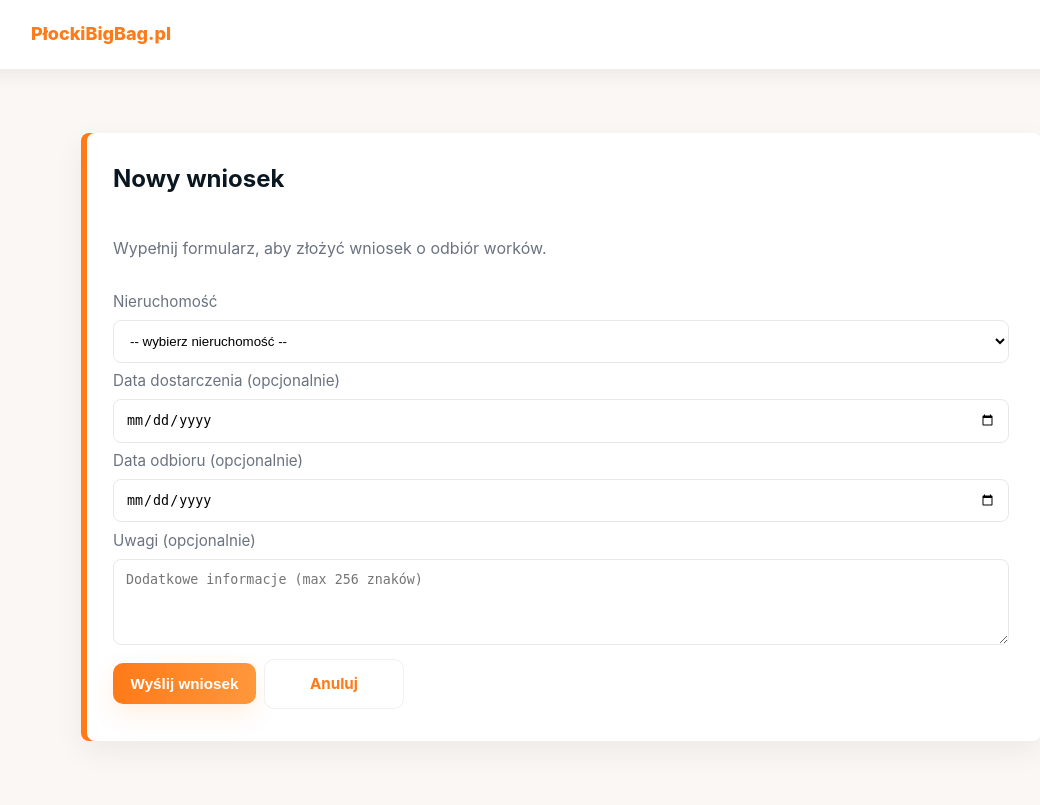
After one commit to aap-hackathon/bigbag, a Python web app: template templates/application_form.html in a window 1280 px wide. The commit adds this page. Shown: the whole page, without its empty margins (79-1119 px from the left). Run offline with Jinja, Linux system fonts and the light colour scheme; the template is opened without the code that fills it, so the values that code supplies are empty.

Commit message:
unfuck: teraz kolej artura v2

```diff
--- /dev/null
+++ b/static/js/application_validation.js
@@ -0,0 +1,247 @@
+function qs(sel, ctx=document){return ctx.querySelector(sel)}
+function qsa(sel, ctx=document){return Array.from(ctx.querySelectorAll(sel))}
+
+// Map of Osiedle name -> numeric id (example mapping)
+const OSIEDLE_MAP = {
+  'Winiary': 1,
+  'Skarpa': 2,
+  'Miodowa': 3,
+  'Stare Miasto': 4,
+  'Tysiąclecia': 5,
+  'Kochanowskiego': 6,
+  'Dworcowa': 7,
+  'Trzepowo': 8,
+  'Łukasiewicza': 9,
+  'Kolegialna': 10,
+  'Wyszogrodzka': 11,
+  'Międzytorze': 12,
+  'Podolszyce Pn.': 13,
+  'Podolszyce Pd.': 14,
+  'Zielony Jar': 15,
+  'Borowiczki': 16,
+  'Imielnica': 17,
+  'Radziwie': 18,
+  'Góry': 19,
+  'Ciechomice': 20,
+  'Pradolina Wisły': 21
+};
+
+function setError(input, message){
+  let el = input.closest('.field') || input.parentElement;
+  let err = el.querySelector('.field-error');
+  if(!err){
+    err = document.createElement('div');
+    err.className = 'field-error';
+    el.appendChild(err);
+  }
+  err.textContent = message;
+  input.classList.add('invalid');
+}
+
+function clearError(input){
+  let el = input.closest('.field') || input.parentElement;
+  let err = el.querySelector('.field-error');
+  if(err) err.textContent = '';
+  input.classList.remove('invalid');
+}
+
+function validateNumber(input, opts={min:null, max:null, required:true}){
+  clearError(input);
+  const v = input.value === '' ? null : Number(input.value);
+  if(opts.required && (v === null || Number.isNaN(v))){
+    setError(input, 'To pole jest wymagane i musi być liczbą');
+    return false;
+  }
+  if(v !== null){
+    if(opts.min !== null && v < opts.min){ setError(input, `Minimalna wartość to ${opts.min}`); return false }
+    if(opts.max !== null && v > opts.max){ setError(input, `Maksymalna wartość to ${opts.max}`); return false }
+  }
+  return true;
+}
+
+function validateDate(input, opts={required:false}){
+  clearError(input);
+  const v = input.value;
+  if(opts.required && !v){ setError(input, 'To pole jest wymagane'); return false }
+  if(v){
+    const d = new Date(v);
+    if(Number.isNaN(d.getTime())){ setError(input, 'Nieprawidłowa data'); return false }
+  }
+  return true;
+}
+
+function validateNotes(input, opts={maxLen:256}){
+  clearError(input);
+  const v = input.value || '';
+  if(v.length > opts.maxLen){ setError(input, `Maksymalna długość to ${opts.maxLen} znaków`); return false }
+  return true;
+}
+
+function validateForm(form){
+  let ok = true;
+  // Required ids (hidden or visible selects)
+  const idEstate = qs('[name="id_estate"]', form);
+  if(idEstate && (!idEstate.value || idEstate.value === '')){ setError(idEstate, 'Wybierz nieruchomość'); ok = false }
+
+  // If user selected to add a new estate, validate the address parts
+  const newEstateFields = qs('#new_estate_fields');
+  if(idEstate && idEstate.value === 'new' && newEstateFields){
+    const osiedle = qs('[name="new_est_osiedle"]', form);
+    const type = qs('[name="new_est_type"]', form);
+    const postal = qs('[name="new_est_postal"]', form);
+    const street = qs('[name="new_est_street"]', form);
+    const building = qs('[name="new_est_building"]', form);
+    const apartment = qs('[name="new_est_apartment"]', form);
+
+    if(osiedle && (!osiedle.value || !(osiedle.value in OSIEDLE_MAP))){ setError(osiedle, 'Wybierz osiedle'); ok = false }
+    if(type && (!type.value || (type.value !== 'mieszkanie' && type.value !== 'dom'))){ setError(type, 'Wybierz typ nieruchomości'); ok = false }
+    // if type is mieszkanie (apartment), validate attachment presence/size/type
+    const attachment = qs('[name="new_est_attachment"]', form);
+    if(type && type.value === 'mieszkanie'){
+      if(attachment){
+        const files = attachment.files;
+        if(!files || files.length === 0){ setError(attachment, 'Dołącz zaświadczenie (pdf/jpg/png)'); ok = false }
+        else {
+          const f = files[0];
+          const maxBytes = 10 * 1024 * 1024; // 10 MB
+          const allowed = ['application/pdf','image/jpeg','image/jpg','image/png'];
+          if(f.size > maxBytes){ setError(attachment, 'Plik nie może być większy niż 10 MB'); ok = false }
+          if(f.type && allowed.indexOf(f.type) === -1){ setError(attachment, 'Nieprawidłowy typ pliku (dozwolone: pdf, jpg, png)'); ok = false }
+          // If type is missing (some browsers), also validate by extension
+          if(!f.type){
+            const name = (f.name || '').toLowerCase();
+            if(!name.match(/\.pdf$|\.jpe?g$|\.png$/)){
+              setError(attachment, 'Nieprawidłowy plik (rozszerzenie)'); ok = false
+            }
+          }
+        }
+      }
+    }
+    if(postal && postal.value){
+      if(!/^[0-9]{2}-[0-9]{3}$/.test(postal.value)){ setError(postal, 'Kod pocztowy powinien mieć format 09-400'); ok = false }
+    } else { setError(postal, 'Wpisz kod pocztowy'); ok = false }
+    if(street && (!street.value || street.value.trim().length < 2)){ setError(street, 'Wpisz nazwę ulicy'); ok = false }
+    if(building && (!building.value || building.value.trim().length < 1)){ setError(building, 'Wpisz numer budynku'); ok = false }
+    // apartment is optional
+  }
+
+  // bag_count removed (not required)
+
+  // dates
+  const arrival = qs('[name="bag_arrival_date"]', form);
+  const depart = qs('[name="bag_depart_date"]', form);
+  if(arrival){ if(!validateDate(arrival, {required:false})) ok = false }
+  if(depart){ if(!validateDate(depart, {required:false})) ok = false }
+  // if both present, arrival <= depart
+  if(arrival && depart && arrival.value && depart.value){
+    const a = new Date(arrival.value);
+    const d = new Date(depart.value);
+    if(a.getTime() > d.getTime()){
+      setError(depart, 'Data zakończenia nie może być wcześniejsza niż data rozpoczęcia');
+      ok = false;
+    }
+  }
+
+  // notes length
+  const notes = qs('[name="notes"]', form);
+  if(notes && !validateNotes(notes)) ok = false;
+
+  return ok;
+}
+
+
+window.addEventListener('load', function(){
+  const form = qs('#applicationForm');
+  if(!form) return;
+
+  // toggle new estate fields when "Dodaj nową nieruchomość" is selected
+  const idEstateSelect = qs('#id_estate', form);
+  const newEstateBlock = qs('#new_estate_fields', form);
+  if(idEstateSelect && newEstateBlock){
+    function toggleNewEstate(){
+      if(idEstateSelect.value === 'new'){
+        newEstateBlock.style.display = 'block';
+      } else {
+        // hide and clear values/errors
+        newEstateBlock.style.display = 'none';
+        qsa('input, textarea', newEstateBlock).forEach(i=>{ i.value = ''; clearError(i); });
+      }
+    }
+    idEstateSelect.addEventListener('change', toggleNewEstate);
+    // run once on load
+    toggleNewEstate();
+  }
+
+  // Toggle attachment visibility when new_est_type changes
+  const newType = qs('#new_est_type', form);
+  const attachmentField = qs('#new_est_attachment_field', form);
+  const attachmentInput = qs('#new_est_attachment', form);
+  if(newType && attachmentField){
+    function toggleAttachment(){
+      if(newType.value === 'mieszkanie'){
+        attachmentField.style.display = 'block';
+      } else {
+        // hide and clear file input + errors
+        attachmentField.style.display = 'none';
+        if(attachmentInput){ attachmentInput.value = ''; clearError(attachmentInput); }
+      }
+    }
+    newType.addEventListener('change', toggleAttachment);
+    // run once on load
+    toggleAttachment();
+  }
+
+  // Enhance file input: show filename in adjacent span and provide a nice button UX
+  const attachmentName = qs('#new_est_attachment_name', form);
+  if(attachmentInput && attachmentName){
+    // wrap input with a visual button if not already
+    const parent = attachmentInput.parentElement;
+    if(parent && !parent.classList.contains('file-input-wrap')){
+      parent.classList.add('file-input-wrap');
+      // create visible button label
+      const btn = document.createElement('label');
+      btn.className = 'btn-file';
+      btn.textContent = 'Załącz plik';
+      // ensure clicking label focuses the file input
+      btn.htmlFor = attachmentInput.id;
+      parent.insertBefore(btn, attachmentInput);
+    }
+
+    attachmentInput.addEventListener('change', function(){
+      clearError(attachmentInput);
+      const f = this.files && this.files[0];
+      if(!f){ attachmentName.textContent = ''; return }
+      attachmentName.textContent = f.name;
+    });
+  }
+
+  // clear errors on input
+  qsa('#applicationForm input, #applicationForm textarea, #applicationForm select').forEach(el=>{
+    el.addEventListener('input', ()=> clearError(el));
+  });
+
+  form.addEventListener('submit', function(e){
+    e.preventDefault();
+    // clear all existing errors first
+    qsa('.field-error', form).forEach(el=> el.textContent='');
+    qsa('.invalid', form).forEach(el=> el.classList.remove('invalid'));
+
+    if(!validateForm(form)){
+      const firstErr = form.querySelector('.field-error:not(:empty)');
+      if(firstErr) firstErr.scrollIntoView({behavior:'smooth', block:'center'});
+      return false;
+    }
+
+    // If valid, show a success message and disable submit to simulate submission (no backend)
+    let success = form.querySelector('.form-success');
+    if(!success){
+      success = document.createElement('div');
+      success.className = 'form-success';
+      success.textContent = 'Wniosek przygotowany. (Front-end-only demo)';
+      form.appendChild(success);
+    }
+    // optionally, reset the form
+    // form.reset();
+    return false;
+  });
+});
--- /dev/null
+++ b/templates/application_form.html
@@ -0,0 +1,144 @@
+<!doctype html>
+<html lang="pl">
+  <head>
+    <meta charset="utf-8" />
+    <meta name="viewport" content="width=device-width, initial-scale=1" />
+    <title>Wyślij wniosek — BigBag</title>
+    <link rel="stylesheet" href="/static/css/base.css" />
+    <link rel="stylesheet" href="/static/css/auth.css" />
+  </head>
+  <body>
+    <header class="site-header">
+      <div class="container">
+        <a class="brand" href="/">PłockiBigBag.pl</a>
+      </div>
+    </header>
+
+    <main class="auth-viewport">
+      <div class="auth-container">
+        <div class="auth-card">
+          <h1>Nowy wniosek</h1>
+          <p class="lead">Wypełnij formularz, aby złożyć wniosek o odbiór worków.</p>
+
+          <form id="applicationForm" class="apply-form" novalidate>
+
+            <!-- Assuming id_estate and id_citizen will be provided by server side; here we show selects for UX -->
+            <label class="label" for="id_estate">Nieruchomość</label>
+            <div class="field">
+              <select name="id_estate" id="id_estate" required>
+                <option value="">-- wybierz nieruchomość --</option>
+                <option value="1">ul. Główna 1 / A</option>
+                <option value="2">ul. Słoneczna 5 / B</option>
+                <option value="new">+ Dodaj nową nieruchomość</option>
+              </select>
+              <div class="field-error"></div>
+            </div>
+
+            <!-- New estate inputs (hidden unless "new" is selected) -->
+            <div id="new_estate_fields" style="display:none; margin-top:0.75rem;">
+              <label class="label" for="new_est_osiedle">Osiedle</label>
+              <div class="field">
+                <select name="new_est_osiedle" id="new_est_osiedle">
+                  <option value="">-- wybierz osiedle --</option>
+                  <option value="Winiary">Winiary</option>
+                  <option value="Skarpa">Skarpa</option>
+                  <option value="Miodowa">Miodowa</option>
+                  <option value="Stare Miasto">Stare Miasto</option>
+                  <option value="Tysiąclecia">Tysiąclecia</option>
+                  <option value="Kochanowskiego">Kochanowskiego</option>
+                  <option value="Dworcowa">Dworcowa</option>
+                  <option value="Trzepowo">Trzepowo</option>
+                  <option value="Łukasiewicza">Łukasiewicza</option>
+                  <option value="Kolegialna">Kolegialna</option>
+                  <option value="Wyszogrodzka">Wyszogrodzka</option>
+                  <option value="Międzytorze">Międzytorze</option>
+                  <option value="Podolszyce Pn.">Podolszyce Pn.</option>
+                  <option value="Podolszyce Pd.">Podolszyce Pd.</option>
+                  <option value="Zielony Jar">Zielony Jar</option>
+                  <option value="Borowiczki">Borowiczki</option>
+                  <option value="Imielnica">Imielnica</option>
+                  <option value="Radziwie">Radziwie</option>
+                  <option value="Góry">Góry</option>
+                  <option value="Ciechomice">Ciechomice</option>
+                  <option value="Pradolina Wisły">Pradolina Wisły</option>
+                </select>
+                <div class="field-error"></div>
+              </div>
+
+              <label class="label" for="new_est_type">Typ nieruchomości</label>
+              <div class="field">
+                <select name="new_est_type" id="new_est_type">
+                  <option value="">-- wybierz typ --</option>
+                  <option value="mieszkanie">Mieszkanie</option>
+                  <option value="dom">Dom jednorodzinny</option>
+                </select>
+                <div class="field-error"></div>
+              </div>
+
+              <label class="label" for="new_est_postal">Kod pocztowy</label>
+              <div class="field">
+                <input type="text" name="new_est_postal" id="new_est_postal" placeholder="09-400" pattern="[0-9]{2}-[0-9]{3}" />
+                <div class="field-error"></div>
+              </div>
+
+              <label class="label" for="new_est_street">Ulica</label>
+              <div class="field">
+                <input type="text" name="new_est_street" id="new_est_street" placeholder="ul. Wiślana" />
+                <div class="field-error"></div>
+              </div>
+
+              <label class="label" for="new_est_building">Numer budynku</label>
+              <div class="field">
+                <input type="text" name="new_est_building" id="new_est_building" placeholder="12" />
+                <div class="field-error"></div>
+              </div>
+
+              <label class="label" for="new_est_apartment">Numer mieszkania (opcjonalnie)</label>
+              <div class="field">
+                <input type="text" name="new_est_apartment" id="new_est_apartment" placeholder="3A" />
+                <div class="field-error"></div>
+              </div>
+
+              <label class="label" for="new_est_attachment">Zaświadczenie o opłacie za segregację (pdf / jpg / jpeg / png, max 10 MB) — wymagane dla mieszkań (bloki)</label>
+              <div class="field" id="new_est_attachment_field" style="display:none;">
+                <input type="file" name="new_est_attachment" id="new_est_attachment" accept=".pdf,image/jpeg,image/jpg,image/png" />
+                <span class="file-name" id="new_est_attachment_name" aria-live="polite"></span>
+                <div class="field-error"></div>
+              </div>
+            </div>
+
+            <!-- Mieszkaniec będzie dostarczony po autoryzacji (backend) -->
+
+            <!-- Liczba worków usunięta zgodnie z prośbą -->
+
+            <label class="label" for="bag_arrival_date">Data dostarczenia (opcjonalnie)</label>
+            <div class="field">
+              <input type="date" name="bag_arrival_date" id="bag_arrival_date" />
+              <div class="field-error"></div>
+            </div>
+
+            <label class="label" for="bag_depart_date">Data odbioru (opcjonalnie)</label>
+            <div class="field">
+              <input type="date" name="bag_depart_date" id="bag_depart_date" />
+              <div class="field-error"></div>
+            </div>
+
+            <label class="label" for="notes">Uwagi (opcjonalnie)</label>
+            <div class="field">
+              <textarea name="notes" id="notes" maxlength="256" rows="4" placeholder="Dodatkowe informacje (max 256 znaków)"></textarea>
+              <div class="field-error"></div>
+            </div>
+
+            <div class="auth-actions">
+              <button type="submit" class="btn btn-primary">Wyślij wniosek</button>
+              <a class="btn btn-secondary" href="/templates/resident_dashboard.html">Anuluj</a>
+            </div>
+
+          </form>
+        </div>
+      </div>
+    </main>
+
+    <script src="/static/js/application_validation.js"></script>
+  </body>
+</html>
--- a/templates/signup.html
+++ b/templates/signup.html
@@ -58,6 +58,6 @@
       </div>
     </main>
 
-    <script src="/static/js/validation.js"></script>
+    <script src="/static/js/register_validation.js"></script>
   </body>
 </html>
```
Also changed, not shown: static/css/auth.css (+36 -0 lines), templates/resident_dashboard.html (added, +36 -0 lines), static/js/register_validation.js (renamed from static/js/validation.js).
